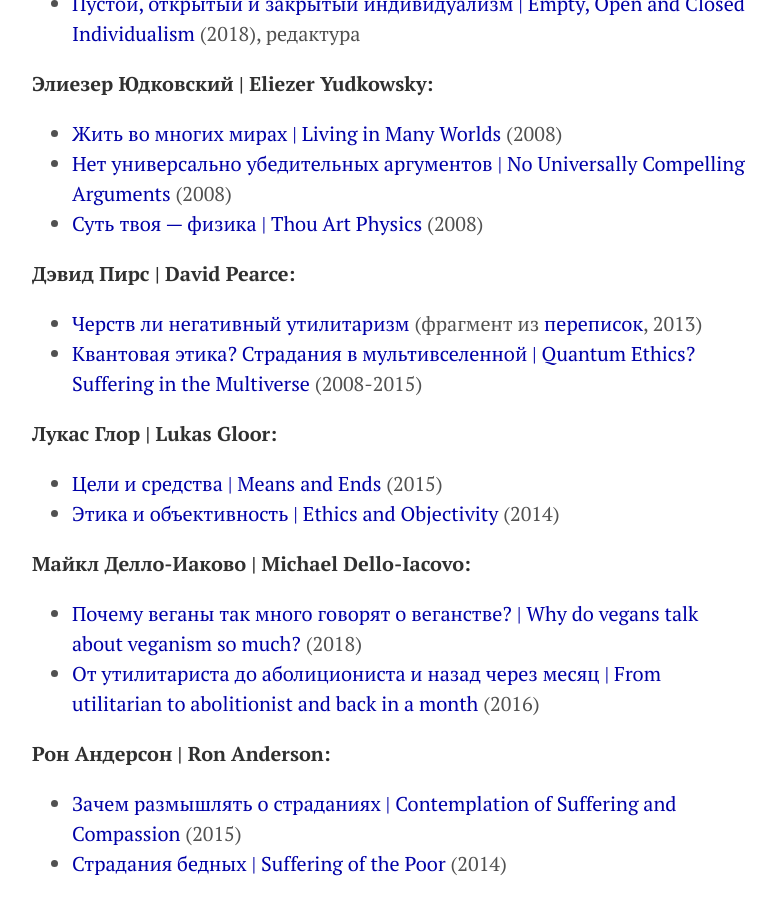
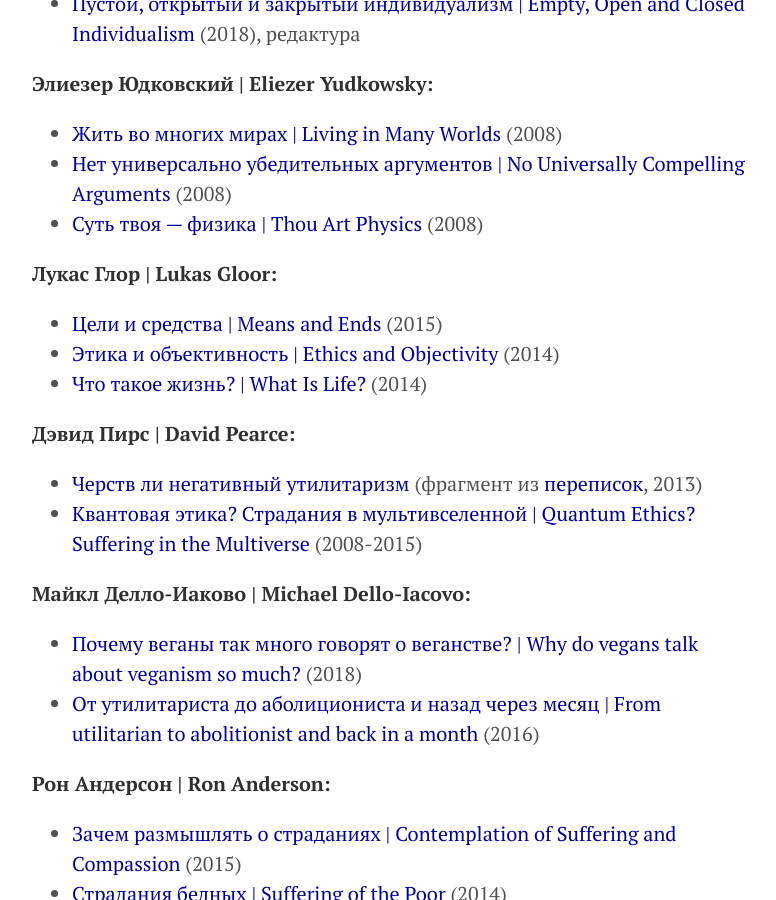
Before and after one commit to KKirdan/kkirdan.github.io, a Jekyll site: the page built from translations/index.md, in a window 1280 px wide and 900 px high, scrolled down 1471 px. Shown: the whole window, without its empty margins (248-1024 px from the left). Built offline with Jekyll 4.4.1, drawn with Linux system fonts in a browser that asks for light colours.

Commit message:
Update index.md

```diff
--- a/translations/index.md
+++ b/translations/index.md
@@ -35,13 +35,14 @@
 * [Нет универсально убедительных аргументов \| No Universally Compelling Arguments](https://reducingsuffering.github.io/eliezer-yudkowsky-no-universally-compelling-arguments.html) (2008)
 * [Суть твоя — физика \| Thou Art Physics](https://reducingsuffering.github.io/eliezer-yudkowsky-thou-art-physics.html) (2008)
 
+**Лукас Глор \| Lukas Gloor:**
+* [Цели и средства \| Means and Ends](https://reducingsuffering.github.io/lukas-gloor-means-and-ends.html) (2015)
+* [Этика и объективность \| Ethics and Objectivity](https://reducingsuffering.github.io/lukas-gloor-ethics-and-objectivity.html) (2014)
+* [Что такое жизнь? \| What Is Life?](https://reducingsuffering.github.io/lukas-gloor-what-is-life.html) (2014)
+
 **Дэвид Пирс \| David Pearce:**
 * [Черств ли негативный утилитаризм](https://reducingsuffering.github.io/david-pearce-2.html) (фрагмент из [переписок](https://www.hedweb.com/social-media/pre2014.html), 2013)
 * [Квантовая этика? Страдания в мультивселенной \| Quantum Ethics? Suffering in the Multiverse](https://reducingsuffering.github.io/david-pearce-quantum-ethics-suffering-in-the-multiverse.html) (2008-2015)
-
-**Лукас Глор \| Lukas Gloor:**
-* [Цели и средства \| Means and Ends](https://reducingsuffering.github.io/lukas-gloor-means-and-ends.html) (2015)
-* [Этика и объективность \| Ethics and Objectivity](https://reducingsuffering.github.io/lukas-gloor-ethics-and-objectivity.html) (2014)
 
 **Майкл Делло-Иаково \| Michael Dello-Iacovo:**
 * [Почему веганы так много говорят о веганстве? \| Why do vegans talk about veganism so much?](https://reducingsuffering.github.io/michael-dello-iacovo-why-do-vegans-talk-about-veganism-so-much.html) (2018)
```
